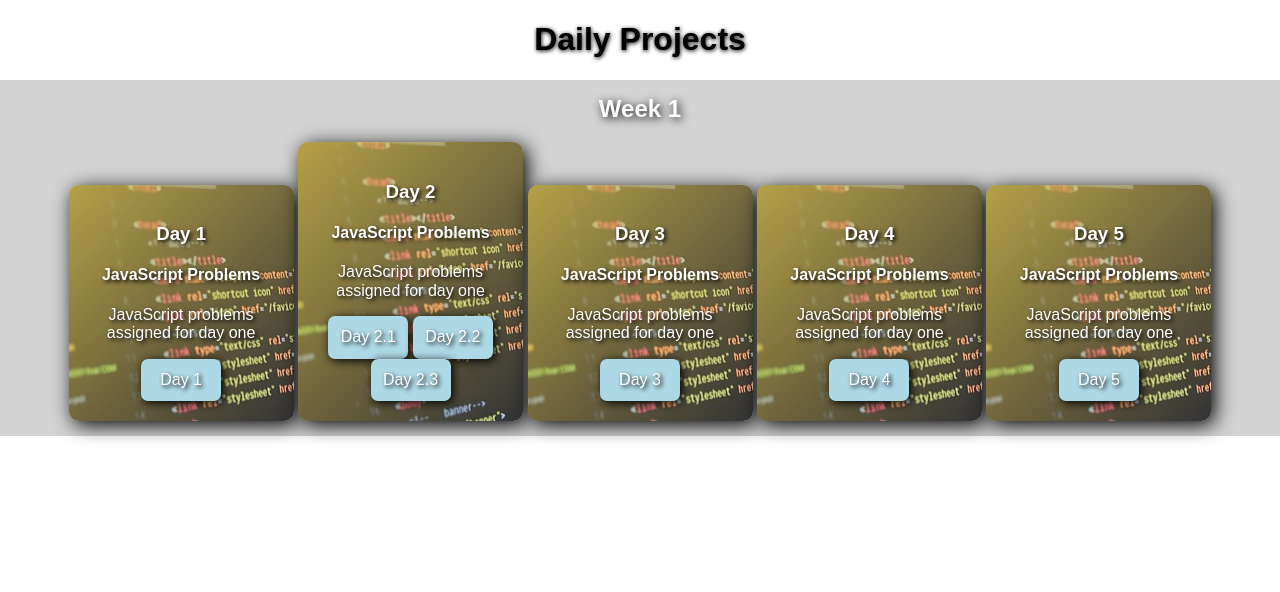
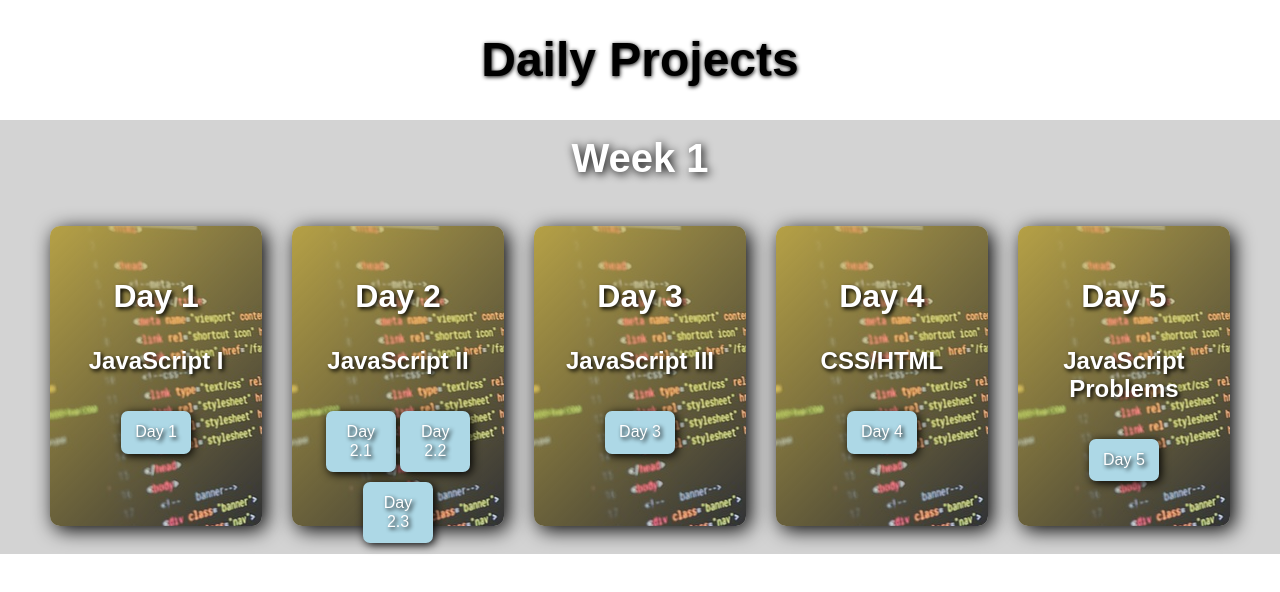
Before and after one commit to joshborup/Daily-Project, a plain HTML site: page index.html in a window 1280 px wide. Drawn offline with nearby package versions, Linux system fonts and the light colour scheme; a web font is replaced by a local one.

Commit message:
fixed fonts, removed descriptions

```diff
--- a/dailyp.css
+++ b/dailyp.css
@@ -5,6 +5,17 @@ body {
 
 h1 {
     text-align: center;
+    font-size: 3rem;
+}
+h2 {
+    font-size: 2.5rem;
+}
+
+h3 {
+    font-size: 2rem;
+}
+h4 {
+    font-size: 1.5rem;
 }
 
 .total-card-container {
@@ -28,13 +39,16 @@ h1 {
 .daily-card-container{
     display: inline-block;
     text-align: center;
-    width: 18%;
+    width: 17%;
+    margin: 1%;
+    height: 300px;
     padding: 20px;
     background: linear-gradient(135deg,rgba(214, 188, 75, 0.8),rgba(0,0,0,0)), url(bg-1.jpg);
     box-sizing: border-box;
     box-shadow: 4px 4px 20px black;
     border-radius: 10px;
     text-shadow: 2px 2px 4px black;
+    vertical-align: bottom;
 }
 
 /* button styling to access project, maybe need grid as resizing doesnt flow well*/
@@ -42,12 +56,12 @@ h1 {
 .button-to-project {
 
     display: inline-block;
-    width: 80px;
+    width: 70px;
     padding: 12px;
     box-sizing: border-box;
     color:white;
     background-color: lightblue;
-    margin: 0 auto;
+    margin: 5px auto;
     border-radius: 7px;
     box-shadow: 2px 2px 10px black;
     text-decoration: none;
--- a/index.html
+++ b/index.html
@@ -16,16 +16,14 @@
 
                 <div class="daily-card-container">
                     <h3>Day 1</h3>
-                    <h4>JavaScript Problems</h4>
-                    <p>JavaScript problems assigned for day one</p>
+                    <h4>JavaScript I</h4>
                     <a class="button-to-project" href="https://github.com/joshborup/javascript-1-afternoon">Day 1</a>
                 </div>
 
 
                 <div class="daily-card-container">
                     <h3>Day 2</h3>
-                    <h4>JavaScript Problems</h4>
-                    <p>JavaScript problems assigned for day one</p>
+                    <h4>JavaScript II</h4>
                     <a class="button-to-project" href="https://github.com/joshborup/javascript-1-afternoon">Day 2.1</a>
                     <a class="button-to-project" href="https://github.com/joshborup/javascript-2-afternoon">Day 2.2</a>
                     <a class="button-to-project" href="https://github.com/joshborup/javascript-3-afternoon">Day 2.3</a>
@@ -33,22 +31,19 @@
 
                 <div class="daily-card-container">
                     <h3>Day 3</h3>
-                    <h4>JavaScript Problems</h4>
-                    <p>JavaScript problems assigned for day one</p>
-                    <a class="button-to-project" href="https://github.com/joshborup/javascript-1-afternoon">Day 3</a>
+                    <h4>JavaScript III</h4>
+                    <a class="button-to-project" href="https://github.com/joshborup/javascript-3-afternoon">Day 3</a>
                 </div>
 
                 <div class="daily-card-container">
                     <h3>Day 4</h3>
-                    <h4>JavaScript Problems</h4>
-                    <p>JavaScript problems assigned for day one</p>
+                    <h4>CSS/HTML</h4>
                     <a class="button-to-project" href="https://github.com/joshborup/javascript-1-afternoon">Day 4</a>
                 </div>
 
                 <div class="daily-card-container">
                     <h3>Day 5</h3>
                     <h4>JavaScript Problems</h4>
-                    <p>JavaScript problems assigned for day one</p>
                     <a class="button-to-project" href="https://github.com/joshborup/javascript-1-afternoon">Day 5</a>
                 </div>
 
```
